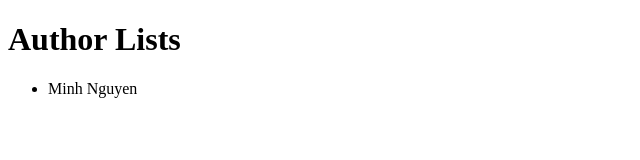
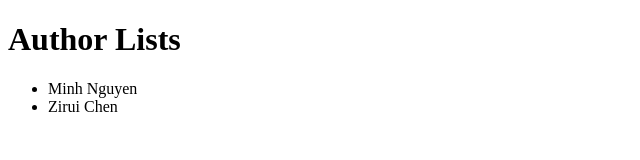
Before and after one commit to uyennguyen0901/Static-Website, a plain HTML site: page index.html in a window 1280 px wide. Shown: the full height of the page, 0-640 px from the left. Drawn offline with Linux system fonts and the light colour scheme.

Commit message:
Update index.html

```diff
--- a/index.html
+++ b/index.html
@@ -7,6 +7,7 @@
         <h1> Author Lists</h1>
         <ul>
             <li>Minh Nguyen</li>
+            <li>Zirui Chen</li>
         </ul>
     </body>
 
```
